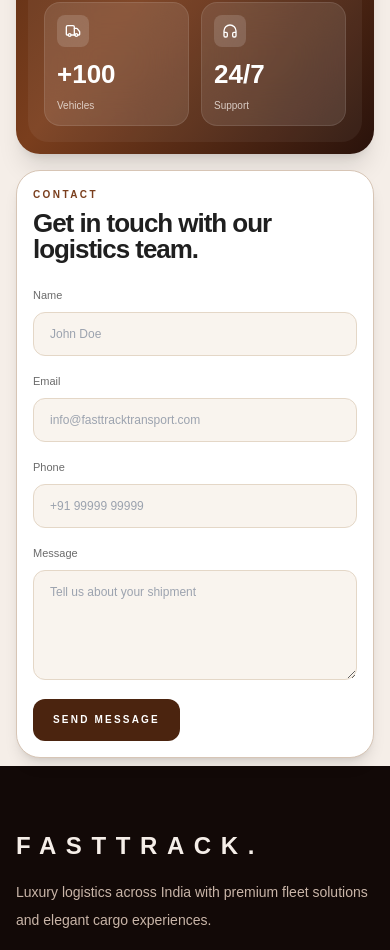
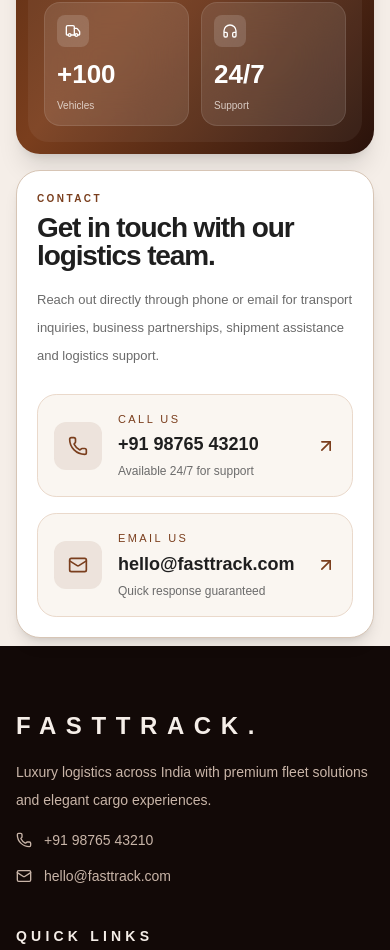
Before and after one commit to suryamkandapu/FASTRACK, a Next.js app: page / in a window 390 px wide. Shown: the part 4192-5142 px from the top of the page. Built offline with nearby package versions, Linux system fonts and the light colour scheme.

Commit message:
contact page updated

```diff
--- a/components/Navbar.tsx
+++ b/components/Navbar.tsx
@@ -10,8 +10,6 @@ const navItems = [
   { label: "HOME", href: "#home" },
   { label: "ABOUT US", href: "#about" },
   { label: "SERVICES", href: "#services" },
-  { label: "FLEET", href: "#fleet" },
-  { label: "TRACKING", href: "#tracking" },
   { label: "CONTACT US", href: "#contact" },
 ];
 
--- a/sections/StatsContactSection.tsx
+++ b/sections/StatsContactSection.tsx
@@ -1,22 +1,31 @@
 "use client";
 
 import { motion } from "framer-motion";
-import { Activity, Users, Truck, Headphones } from "lucide-react";
+import {
+  Activity,
+  Users,
+  Truck,
+  Headphones,
+  Phone,
+  Mail,
+  ArrowUpRight,
+} from "lucide-react";
+
 import { fadeInUp, staggerIn } from "@/lib/animations";
 
 const stats = [
   { value: "+10", label: "Years Experience", icon: Activity },
   { value: "+5000", label: "Happy Customers", icon: Users },
   { value: "+100", label: "Vehicles", icon: Truck },
-  { value: "24/7", label: "Support", icon: Headphones }
+  { value: "24/7", label: "Support", icon: Headphones },
 ];
 
 export function StatsContactSection() {
   return (
-    <section className="py-2 md:py-4 lg:py-6">
+    <section id="contact" className="py-2 md:py-4 lg:py-6">
       <div className="container mx-auto grid gap-4 lg:grid-cols-[0.8fr_0.9fr]">
 
-        {/* LEFT CARD */}
+        {/* LEFT SIDE */}
         <motion.div
           initial="hidden"
           whileInView="show"
@@ -30,23 +39,19 @@ export function StatsContactSection() {
 
             <div className="relative">
 
-              {/* TAG */}
               <p className="text-[10px] font-semibold uppercase tracking-[0.25em] text-[#f5eee8]/90">
                 OUR IMPACT
               </p>
 
-              {/* HEADING */}
               <h2 className="mt-2 max-w-[220px] text-[24px] font-black uppercase leading-[0.92] tracking-[-0.05em] text-white md:max-w-[260px] md:text-[34px] lg:text-[42px]">
                 INDUSTRY TRUST IN EVERY MILE
               </h2>
 
-              {/* DESC */}
               <p className="mt-3 max-w-[340px] text-[11px] leading-5 text-[#f5eee8]/80 md:text-[12px] md:leading-6">
                 Years of premium logistics service with a fleet and
                 team built to deliver goods with executive-level care.
               </p>
 
-              {/* STATS */}
               <div className="mt-4 grid grid-cols-2 gap-3">
 
                 {stats.map((item) => (
@@ -74,13 +79,13 @@ export function StatsContactSection() {
           </div>
         </motion.div>
 
-        {/* RIGHT FORM */}
+        {/* RIGHT SIDE */}
         <motion.div
           initial="offscreen"
           whileInView="onscreen"
           viewport={{ once: true, amount: 0.2 }}
           variants={fadeInUp}
-          className="rounded-[1.5rem] border border-[#d7c5b5] bg-white p-4 shadow-lg md:p-5 lg:p-6"
+          className="rounded-[1.5rem] border border-[#d7c5b5] bg-white p-5 shadow-lg md:p-6 lg:p-7"
         >
 
           {/* TAG */}
@@ -89,66 +94,80 @@ export function StatsContactSection() {
           </p>
 
           {/* HEADING */}
-          <h3 className="mt-2 max-w-[420px] text-[26px] font-bold leading-[1] tracking-[-0.04em] text-[#1f1f1f] md:text-[34px] lg:text-[42px]">
+          <h3 className="mt-2 max-w-[450px] text-[28px] font-bold leading-[1] tracking-[-0.04em] text-[#1f1f1f] md:text-[38px] lg:text-[46px]">
             Get in touch with our logistics team.
           </h3>
 
-          {/* FORM */}
-          <form className="mt-5 space-y-3">
+          {/* DESC */}
+          <p className="mt-4 max-w-[520px] text-[13px] leading-7 text-[#6b6b6b] md:text-[14px]">
+            Reach out directly through phone or email for
+            transport inquiries, business partnerships,
+            shipment assistance and logistics support.
+          </p>
 
-            {[
-              {
-                label: "Name",
-                type: "text",
-                placeholder: "John Doe"
-              },
-              {
-                label: "Email",
-                type: "email",
-                placeholder: "info@fasttracktransport.com"
-              },
-              {
-                label: "Phone",
-                type: "tel",
-                placeholder: "+91 99999 99999"
-              }
-            ].map((field) => (
-              <label
-                key={field.label}
-                className="block space-y-1.5"
-              >
-                <span className="text-[11px] text-[#6b6b6b]">
-                  {field.label}
-                </span>
+          {/* CONTACT CARDS */}
+          <div className="mt-6 grid gap-4">
 
-                <input
-                  type={field.type}
-                  placeholder={field.placeholder}
-                  className="h-[44px] w-full rounded-xl border border-[#e4d7c7] bg-[#f9f4ee] px-4 text-[12px] text-[#1f1f1f] outline-none transition focus:border-[#7a3e1d]"
-                />
-              </label>
-            ))}
+            {/* CALL CARD */}
+            <a
+              href="tel:+919876543210"
+              className="group flex items-center justify-between rounded-[1.2rem] border border-[#ead9cb] bg-[#faf6f1] p-4 transition hover:border-[#7a3e1d] hover:bg-[#fff]"
+            >
+              <div className="flex items-center gap-4">
 
-            {/* MESSAGE */}
-            <label className="block space-y-1.5">
-              <span className="text-[11px] text-[#6b6b6b]">
-                Message
-              </span>
+                <div className="flex h-12 w-12 items-center justify-center rounded-xl bg-[#7a3e1d]/10 text-[#7a3e1d]">
+                  <Phone className="h-5 w-5" />
+                </div>
 
-              <textarea
-                placeholder="Tell us about your shipment"
-                className="min-h-[110px] w-full rounded-xl border border-[#e4d7c7] bg-[#f9f4ee] px-4 py-3 text-[12px] text-[#1f1f1f] outline-none transition focus:border-[#7a3e1d]"
-              />
-            </label>
+                <div>
+                  <p className="text-[11px] uppercase tracking-[0.22em] text-[#7a3e1d]">
+                    Call Us
+                  </p>
 
-            {/* BUTTON */}
-            <button className="mt-2 inline-flex h-[42px] items-center justify-center rounded-xl bg-[#4b240f] px-5 text-[10px] font-semibold uppercase tracking-[0.22em] text-white transition hover:bg-[#7a3e1d]">
-              SEND MESSAGE
-            </button>
+                  <h4 className="mt-1 text-[18px] font-semibold text-[#1f1f1f]">
+                    +91 98765 43210
+                  </h4>
 
-          </form>
+                  <p className="mt-1 text-[12px] text-[#6b6b6b]">
+                    Available 24/7 for support
+                  </p>
+                </div>
+              </div>
+
+              <ArrowUpRight className="h-5 w-5 text-[#7a3e1d] transition group-hover:translate-x-1 group-hover:-translate-y-1" />
+            </a>
+
+            {/* EMAIL CARD */}
+            <a
+              href="mailto:hello@fasttrack.com"
+              className="group flex items-center justify-between rounded-[1.2rem] border border-[#ead9cb] bg-[#faf6f1] p-4 transition hover:border-[#7a3e1d] hover:bg-[#fff]"
+            >
+              <div className="flex items-center gap-4">
+
+                <div className="flex h-12 w-12 items-center justify-center rounded-xl bg-[#7a3e1d]/10 text-[#7a3e1d]">
+                  <Mail className="h-5 w-5" />
+                </div>
+
+                <div>
+                  <p className="text-[11px] uppercase tracking-[0.22em] text-[#7a3e1d]">
+                    Email Us
+                  </p>
+
+                  <h4 className="mt-1 text-[18px] font-semibold text-[#1f1f1f]">
+                    hello@fasttrack.com
+                  </h4>
+
+                  <p className="mt-1 text-[12px] text-[#6b6b6b]">
+                    Quick response guaranteed
+                  </p>
+                </div>
+              </div>
+
+              <ArrowUpRight className="h-5 w-5 text-[#7a3e1d] transition group-hover:translate-x-1 group-hover:-translate-y-1" />
+            </a>
+
+          </div>
         </motion.div>
-
       </div>
     </section>
   );
```
